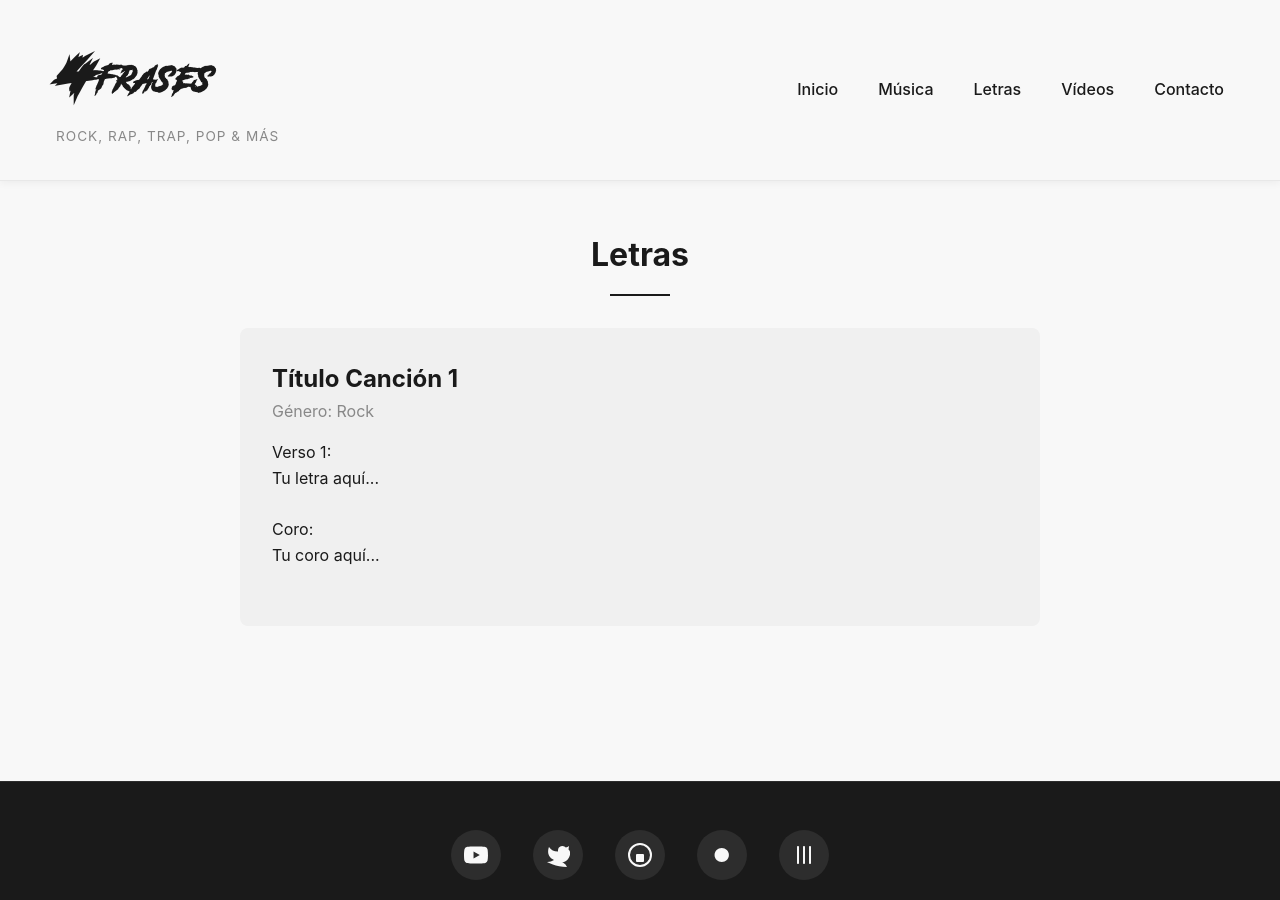
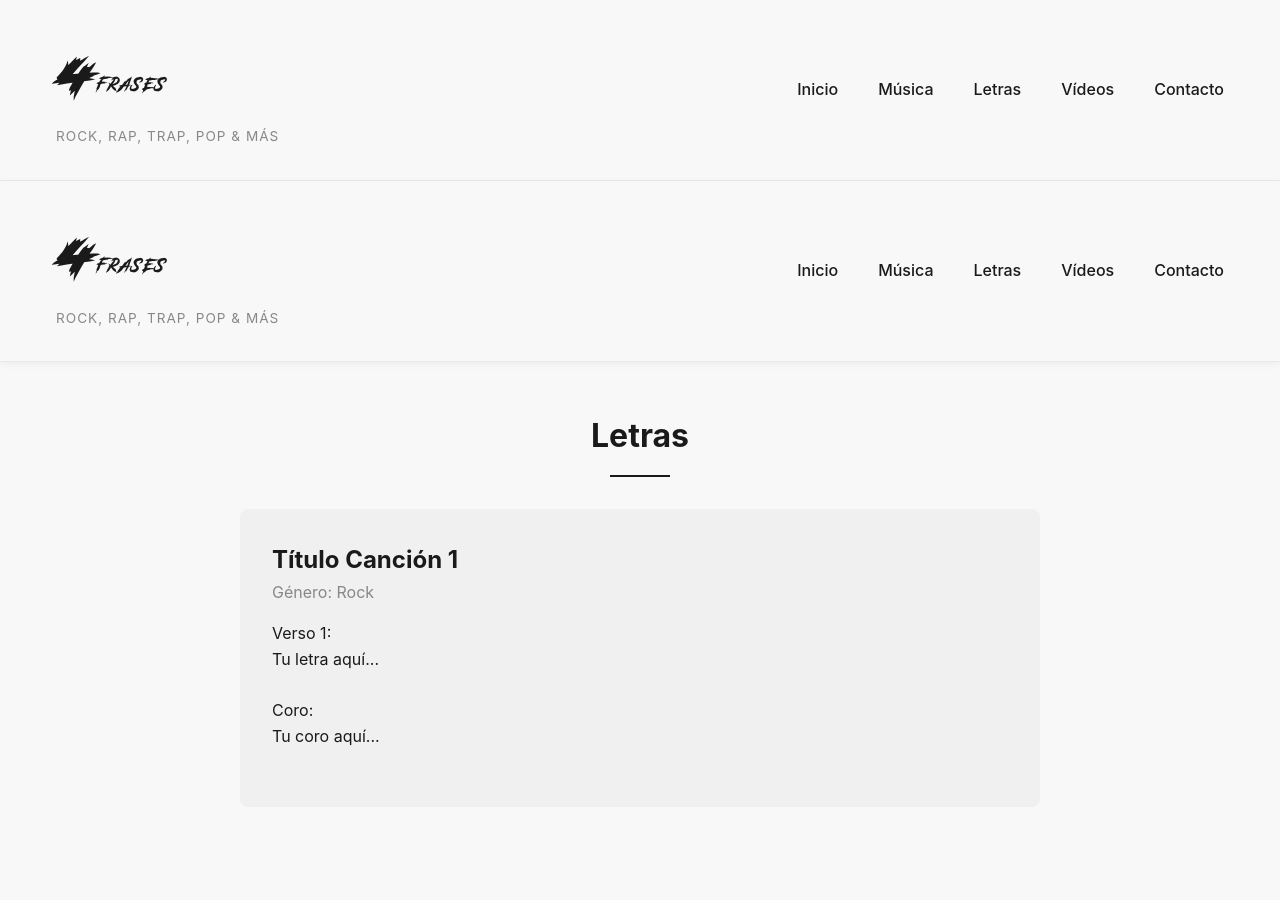
Before and after one commit to 4frases/4frases.github.io, a Jekyll site: the page built from pages/letras.html, in a window 1280 px wide and 900 px high. Built offline with Jekyll 4.4.1, drawn with Linux system fonts in a browser that asks for light colours; some of the changed lines change nothing that is shown; some of the changed text lies outside the part shown.

Commit message:
Ajax en la carga
Header.html y Style.css

```diff
--- a/_includes/header.html
+++ b/_includes/header.html
@@ -1,18 +1,86 @@
 <header class="header">
     <div class="header-container">
         <div class="logo">
-            <h1 class="milogo"><a href="/"><span>4</span>FRASES</a></h1>
+            <h1 class="milogo"><a href="/" class="nav-link" data-page="/">
+                <span>4</span>FRASES
+            </a></h1>
             <p class="tagline">Rock, Rap, Trap, Pop & más</p>
         </div>
-
         <nav class="nav">
             <ul>
-                <li><a href="/" class="nav-link">Inicio</a></li>
-                <li><a href="/pages/musica.html" class="nav-link">Música</a></li>
-                <li><a href="/pages/letras.html" class="nav-link">Letras</a></li>
-                <li><a href="/pages/videos.html" class="nav-link">Vídeos</a></li>
-                <li><a href="/pages/contacto.html" class="nav-link">Contacto</a></li>
+                <li><a href="/" class="nav-link" data-page="/">Inicio</a></li>
+                <li><a href="/pages/musica.html" class="nav-link" data-page="/pages/musica.html">Música</a></li>
+                <li><a href="/pages/letras.html" class="nav-link" data-page="/pages/letras.html">Letras</a></li>
+                <li><a href="/pages/videos.html" class="nav-link" data-page="/pages/videos.html">Vídeos</a></li>
+                <li><a href="/pages/contacto.html" class="nav-link" data-page="/pages/contacto.html">Contacto</a></li>
             </ul>
         </nav>
     </div>
 </header>
+
+<div id="page-content"></div>
+
+<script>
+    // Cargar contenido con AJAX
+    function loadPage(url) {
+        const pageContent = document.getElementById('page-content');
+
+        // Fade out
+        pageContent.style.opacity = '0';
+        pageContent.style.transition = 'opacity 0.3s ease';
+
+        setTimeout(() => {
+            fetch(url)
+                .then(response => response.text())
+                .then(html => {
+                    pageContent.innerHTML = html;
+
+                    // Fade in
+                    pageContent.style.opacity = '1';
+
+                    // Ejecutar scripts si hay (para formularios, etc)
+                    const scripts = pageContent.querySelectorAll('script');
+                    scripts.forEach(script => {
+                        const newScript = document.createElement('script');
+                        newScript.textContent = script.textContent;
+                        pageContent.appendChild(newScript);
+                    });
+
+                    // Scroll al top suave
+                    window.scrollTo({ top: 0, behavior: 'smooth' });
+                })
+                .catch(error => {
+                    console.error('Error cargando página:', error);
+                    pageContent.innerHTML = '<p>Error cargando la página</p>';
+                    pageContent.style.opacity = '1';
+                });
+        }, 300);
+    }
+
+    // Event listeners para los links
+    document.querySelectorAll('.nav-link').forEach(link => {
+        link.addEventListener('click', (e) => {
+            e.preventDefault();
+            const page = link.getAttribute('data-page');
+
+            // Cambiar URL sin recargar
+            window.history.pushState({ page }, '', page);
+
+            // Cargar la página
+            loadPage(page);
+        });
+    });
+
+    // Para el botón atrás del navegador
+    window.addEventListener('popstate', (e) => {
+        if (e.state && e.state.page) {
+            loadPage(e.state.page);
+        }
+    });
+
+    // Cargar página inicial
+    document.addEventListener('DOMContentLoaded', function() {
+        const initialPage = window.location.pathname === '/' ? '/' : window.location.pathname;
+        loadPage(initialPage);
+    });
+</script>
--- a/css/style.css
+++ b/css/style.css
@@ -32,6 +32,11 @@
 .milogo span{
 	font-family: 'Sectar';
 	font-size:3.5rem;
+}
+
+#page-content {
+    opacity: 1;
+    transition: opacity 0.3s ease;
 }
 
 body {
```
